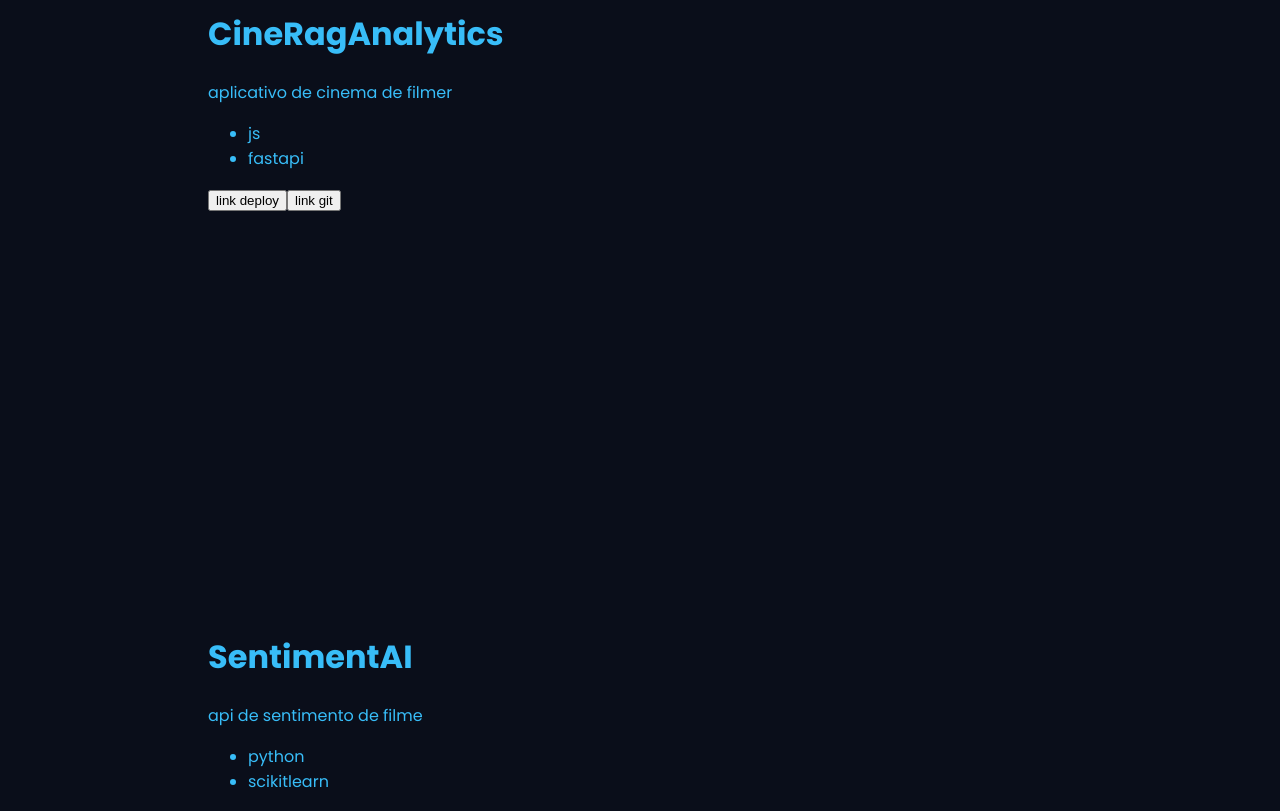
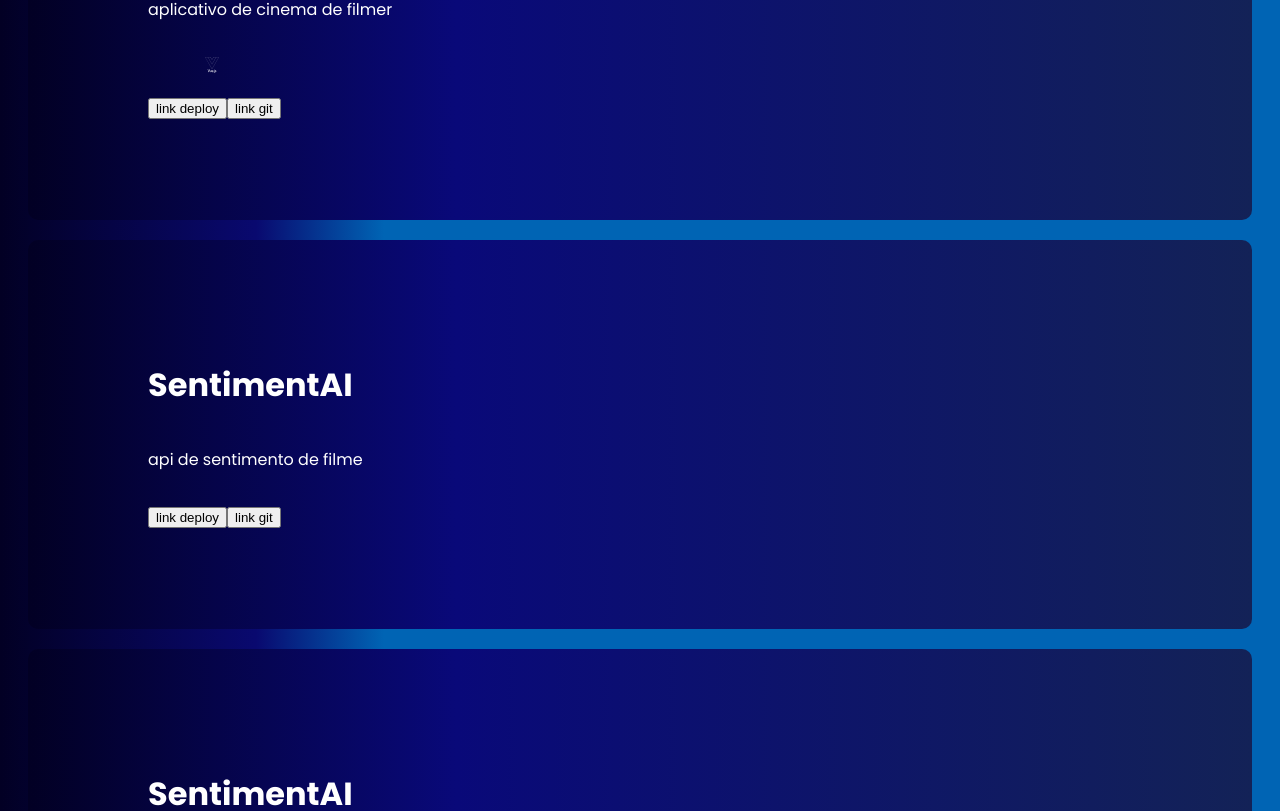
Before and after one commit to Renanmrqs/portfolio, a React (Vite) app: page / in a window 1280 px wide. Shown: the part 618-1429 px from the top of the page. Built offline with nearby package versions, Linux system fonts and the light colour scheme.

Commit message:
gradient daora

```diff
--- a/package.json
+++ b/package.json
@@ -10,6 +10,7 @@
     "preview": "vite preview"
   },
   "dependencies": {
+    "devicon": "^2.17.0",
     "react": "^19.2.7",
     "react-dom": "^19.2.7",
     "react-router-dom": "^7.18.0"
--- a/src/App.jsx
+++ b/src/App.jsx
@@ -13,13 +13,15 @@ function App() {
     <Hero />
     <About />
     <Stack />
+
     <Projects
     project_name="CineRagAnalytics"
     project_description="aplicativo de cinema de filmer"
     git_link="link git"
     project_link="link deploy"
-    stack={["js", "fastapi"]}
+    stack={["devicon-python-plain", "devicon-fastapi-plain"]}
     />
+
     <Projects
     project_name="SentimentAI"
     project_description="api de sentimento de filme"
@@ -27,6 +29,15 @@ function App() {
     project_link="link deploy"
     stack={["python", "scikitlearn"]}
     />
+
+    <Projects
+    project_name="SentimentAI"
+    project_description="api de sentimento de filme"
+    git_link="link git"
+    project_link="link deploy"
+    stack={["python", "scikitlearn"]}
+    />
+
     <Contact />
     <Footer />
     </div>
--- a/src/Projects.jsx
+++ b/src/Projects.jsx
@@ -1,5 +1,5 @@
 function Projects({project_name, project_description, git_link, project_link, stack}) {
-    const listStack = stack.map(stack => <li>{stack}</li>)
+    const listStack = stack.map(stack => <i className={stack}></i>)
     return (
         <div className="project-card">
             <h1 className="project-tittle">{project_name}</h1>
--- a/src/main.jsx
+++ b/src/main.jsx
@@ -1,6 +1,7 @@
 import { StrictMode } from 'react'
 import { createRoot } from 'react-dom/client'
 import App from './App.jsx'
+import 'devicon'
 
 createRoot(document.getElementById('root')).render(
   <StrictMode>
--- a/style/style.css
+++ b/style/style.css
@@ -1,9 +1,10 @@
 body {
-    background-color: #0a0e1a;
+    background: linear-gradient(90deg, rgba(2, 0, 36, 1) 0%, rgba(9, 9, 111, 1) 20%, rgba(0, 100, 180, 1) 30%);
     font-family: "Poppins", sans-serif;
     overflow-x: hidden;
     min-height: 100vh;
     color: white;
+
 
 }
 
@@ -104,10 +105,12 @@ body {
 /* card de projetos */
 
 .project-card {
-    flex-wrap: nowrap;
+    display: flex;
+    flex-wrap: wrap;
+    flex-direction: column;
     border-radius: 5px;
-    color: #38bdf8;
+    background: linear-gradient(90deg,rgba(2, 0, 36, 1) 0%, rgba(9, 9, 121, 1) 35%, rgba(19, 34, 87, 1) 100%);
     border-radius: 10px;
-
-    padding: 200px 200px;
+    margin: 20px;
+    padding: 100px 120px;
 }
```
Also changed, not shown: 1 other file (tests, documents, lock files or other folders).
